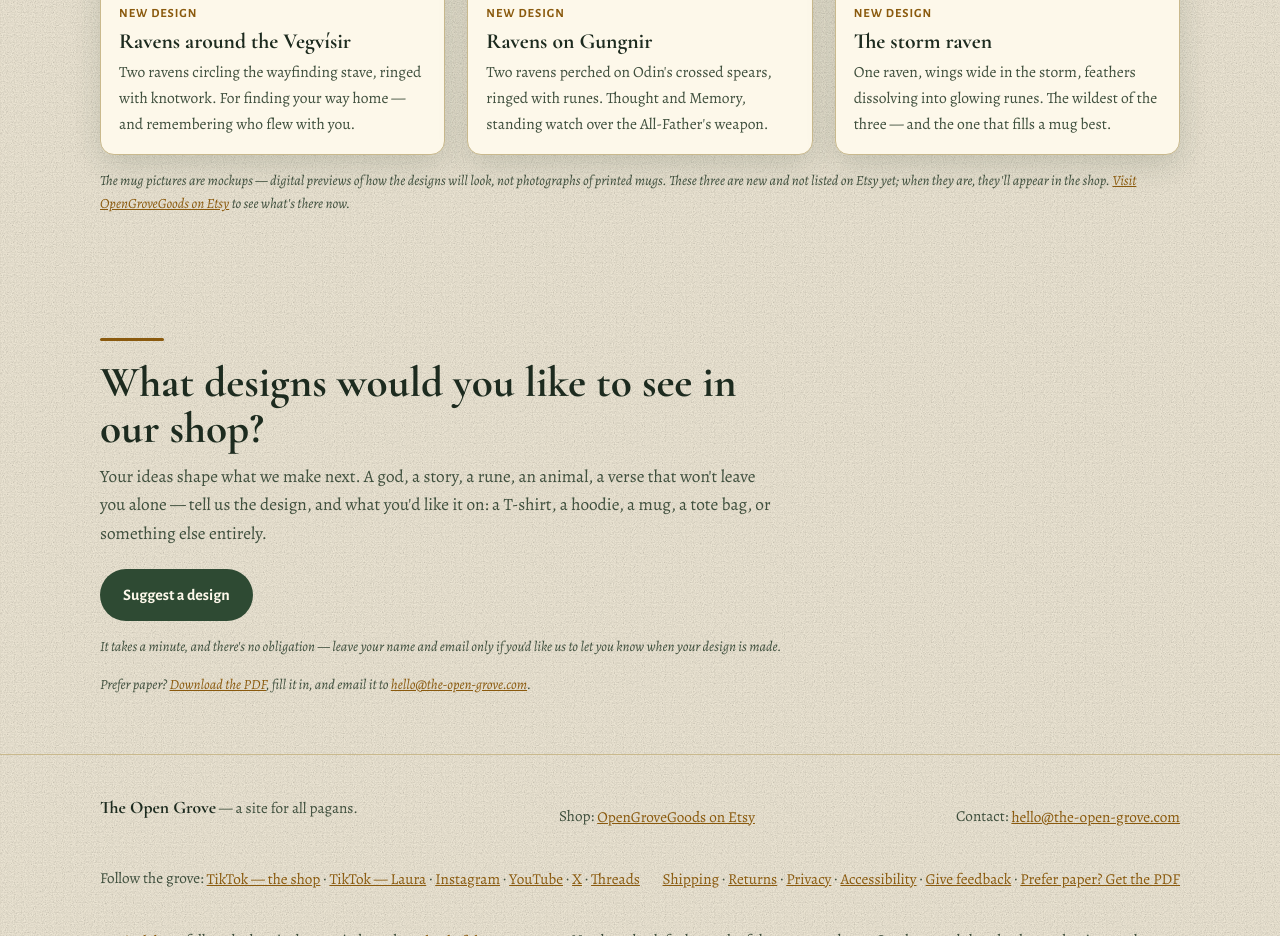
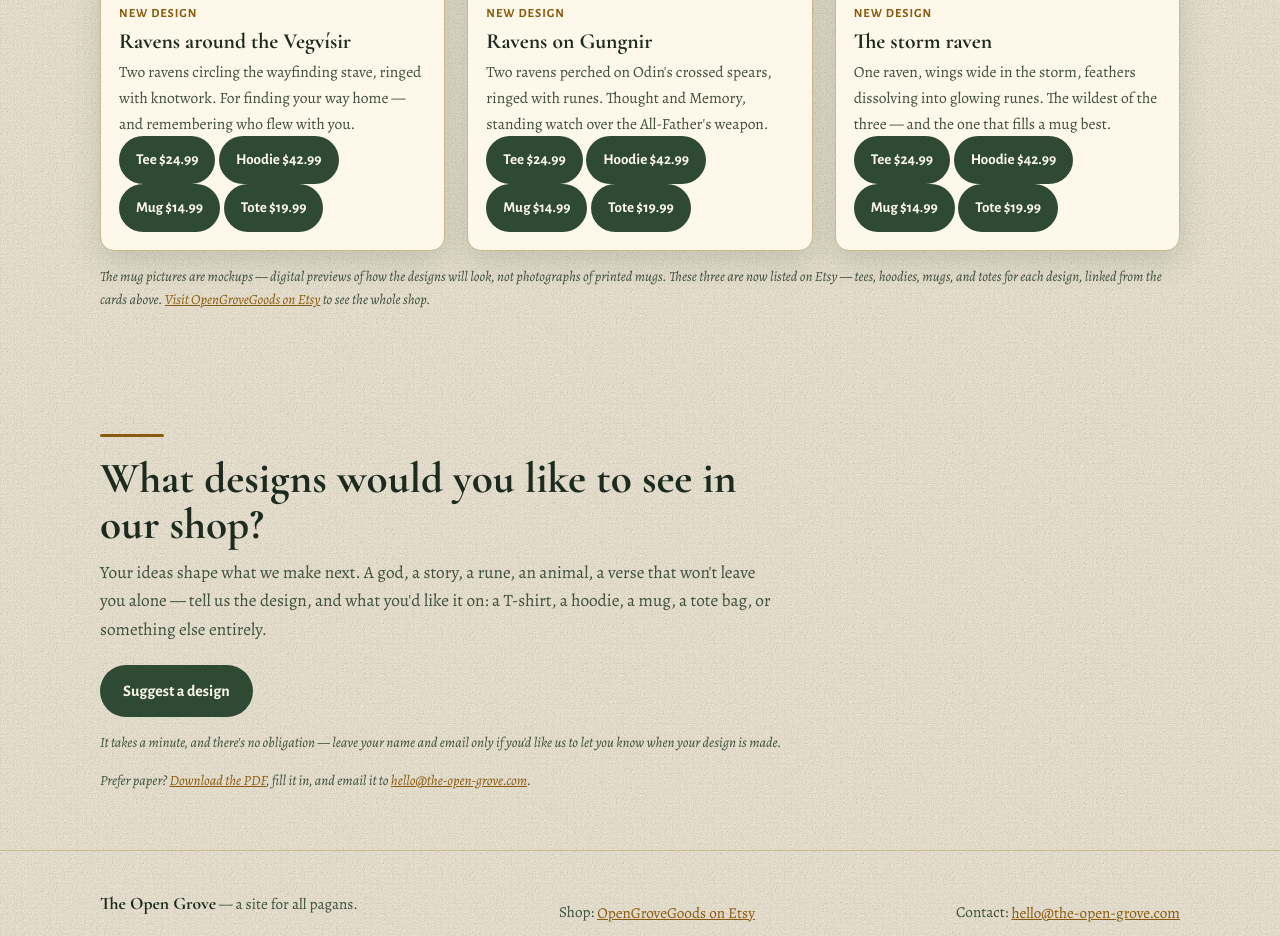
Before and after one commit to gkeefers-netizen/the-open-grove-preview, a plain HTML site: page ravens.html in a window 1280 px wide. Shown: the part 960-1896 px from the top of the page. Drawn offline with nearby package versions, Linux system fonts and the light colour scheme.

Commit message:
Add files via upload

```diff
--- a/ravens.html
+++ b/ravens.html
@@ -425,6 +425,12 @@ html.hc .hero-glow,html.hc .hero-embers{display:none}
           <span class="raven-tag">New design</span>
           <h3>Ravens around the Vegvísir</h3>
           <p>Two ravens circling the wayfinding stave, ringed with knotwork. For finding your way home — and remembering who flew with you.</p>
+          <div class="card-links">
+            <a class="btn btn-moss btn-sm" href="https://www.etsy.com/listing/4625014896/vegvisir-ravens-t-shirt-icelandic" target="_blank" rel="noopener">Tee $24.99</a>
+            <a class="btn btn-moss btn-sm" href="https://www.etsy.com/listing/4625011387/vegvisir-ravens-hoodie-icelandic-compass" target="_blank" rel="noopener">Hoodie $42.99</a>
+            <a class="btn btn-moss btn-sm" href="https://www.etsy.com/listing/4625020608/vegvisir-ravens-mug-icelandic-compass" target="_blank" rel="noopener">Mug $14.99</a>
+            <a class="btn btn-moss btn-sm" href="https://www.etsy.com/listing/4625014853/vegvisir-ravens-tote-bag-icelandic" target="_blank" rel="noopener">Tote $19.99</a>
+          </div>
         </div>
       </article>
       <article class="raven-card">
@@ -433,6 +439,12 @@ html.hc .hero-glow,html.hc .hero-embers{display:none}
           <span class="raven-tag">New design</span>
           <h3>Ravens on Gungnir</h3>
           <p>Two ravens perched on Odin's crossed spears, ringed with runes. Thought and Memory, standing watch over the All-Father's weapon.</p>
+          <div class="card-links">
+            <a class="btn btn-moss btn-sm" href="https://www.etsy.com/listing/4625023956/ravens-on-gungnir-t-shirt-odins-spear" target="_blank" rel="noopener">Tee $24.99</a>
+            <a class="btn btn-moss btn-sm" href="https://www.etsy.com/listing/4625019403/ravens-on-gungnir-hoodie-odins-spear" target="_blank" rel="noopener">Hoodie $42.99</a>
+            <a class="btn btn-moss btn-sm" href="https://www.etsy.com/listing/4625028008/ravens-on-gungnir-mug-odins-spear-with" target="_blank" rel="noopener">Mug $14.99</a>
+            <a class="btn btn-moss btn-sm" href="https://www.etsy.com/listing/4625022121/ravens-on-gungnir-tote-bag-odins-spear" target="_blank" rel="noopener">Tote $19.99</a>
+          </div>
         </div>
       </article>
       <article class="raven-card">
@@ -441,10 +453,16 @@ html.hc .hero-glow,html.hc .hero-embers{display:none}
           <span class="raven-tag">New design</span>
           <h3>The storm raven</h3>
           <p>One raven, wings wide in the storm, feathers dissolving into glowing runes. The wildest of the three — and the one that fills a mug best.</p>
+          <div class="card-links">
+            <a class="btn btn-moss btn-sm" href="https://www.etsy.com/listing/4625032508/storm-raven-t-shirt-single-raven-in" target="_blank" rel="noopener">Tee $24.99</a>
+            <a class="btn btn-moss btn-sm" href="https://www.etsy.com/listing/4625032738/storm-raven-hoodie-single-raven-in" target="_blank" rel="noopener">Hoodie $42.99</a>
+            <a class="btn btn-moss btn-sm" href="https://www.etsy.com/listing/4625034458/storm-raven-mug-single-raven-in" target="_blank" rel="noopener">Mug $14.99</a>
+            <a class="btn btn-moss btn-sm" href="https://www.etsy.com/listing/4625031297/storm-raven-tote-bag-single-raven-in" target="_blank" rel="noopener">Tote $19.99</a>
+          </div>
         </div>
       </article>
     </div>
-    <p class="mockup-note" style="margin-top:14px">The mug pictures are mockups — digital previews of how the designs will look, not photographs of printed mugs. These three are new and not listed on Etsy yet; when they are, they'll appear in the shop. <a href="https://www.etsy.com/shop/OpenGroveGoods" target="_blank" rel="noopener">Visit OpenGroveGoods on Etsy</a> to see what's there now.</p>
+    <p class="mockup-note" style="margin-top:14px">The mug pictures are mockups — digital previews of how the designs will look, not photographs of printed mugs. These three are now listed on Etsy — tees, hoodies, mugs, and totes for each design, linked from the cards above. <a href="https://www.etsy.com/shop/OpenGroveGoods" target="_blank" rel="noopener">Visit OpenGroveGoods on Etsy</a> to see the whole shop.</p>
   </div>
 </section>
 <section class="tight" id="designs">
```
Also changed, not shown: shop.html (+19 -1 lines), this-week.html (+3 -3 lines).
